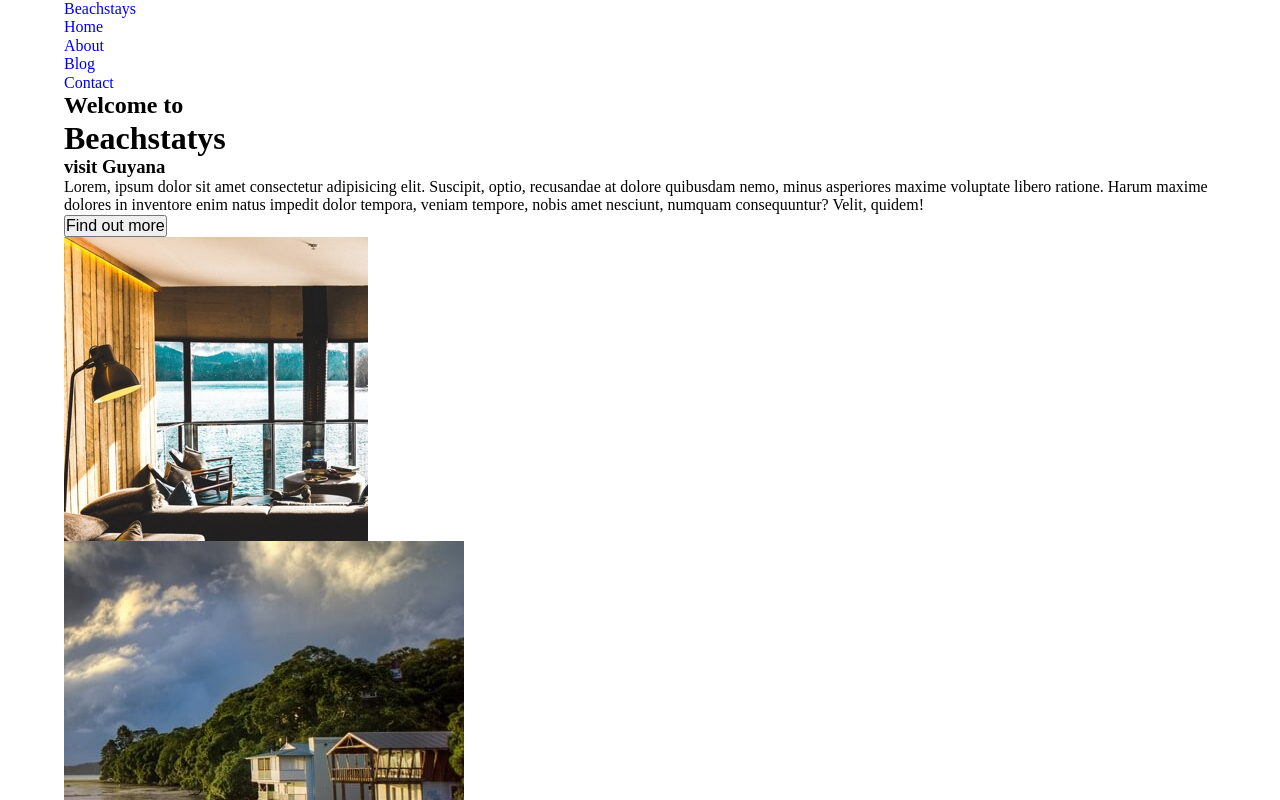
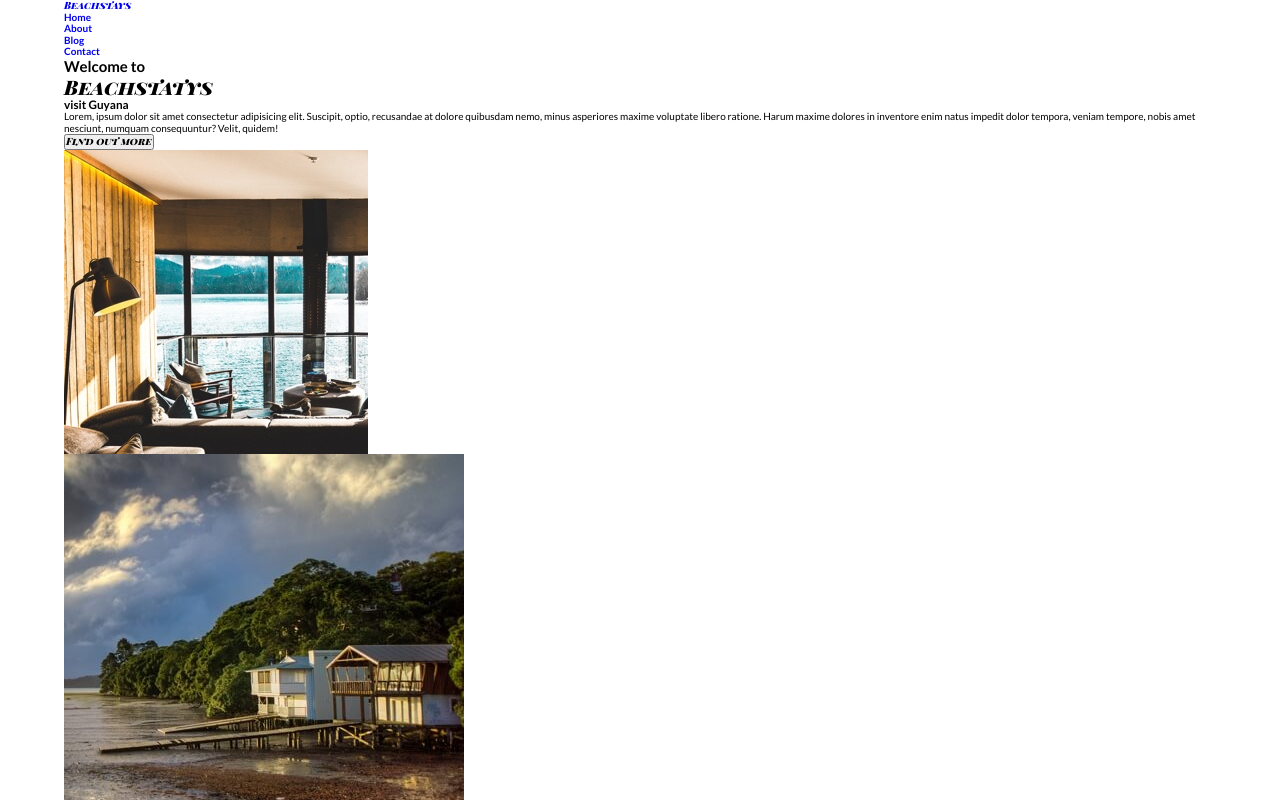
Before and after one commit to kunal445/KuanlJoshiProject1, a plain HTML site: page index.html in a window 1280 px wide. Shown: the top 800 px of the page. Drawn offline with Linux system fonts and the light colour scheme.

Commit message:
added font family and font weight

```diff
--- a/styles/sass/partials/_general.scss
+++ b/styles/sass/partials/_general.scss
@@ -29,3 +29,39 @@ p{
     width: 90%;
     margin: 0 auto;
 }
+
+// font styles
+
+html {
+    font-size: 62.5%; // setting base font to 10px
+}
+
+//  font -family
+h1,
+.logo,
+button {
+
+    font-family: $playfair, sans-serif;
+    // font-style: italic; - no need to apply since base font is already italic
+
+}
+
+h2,
+h3,
+h4,
+h5,
+nav {
+    font-family: $lato, sans-serif;
+    font-weight: 700;
+}
+
+p {
+    font-family: $lato, sans-serif;
+    font-weight: 400;
+}
+
+
+form::placeholder {
+    font-family: $lato, sans-serif;
+    font-weight: 300;
+}
```
Also changed, not shown: styles/style.css.
